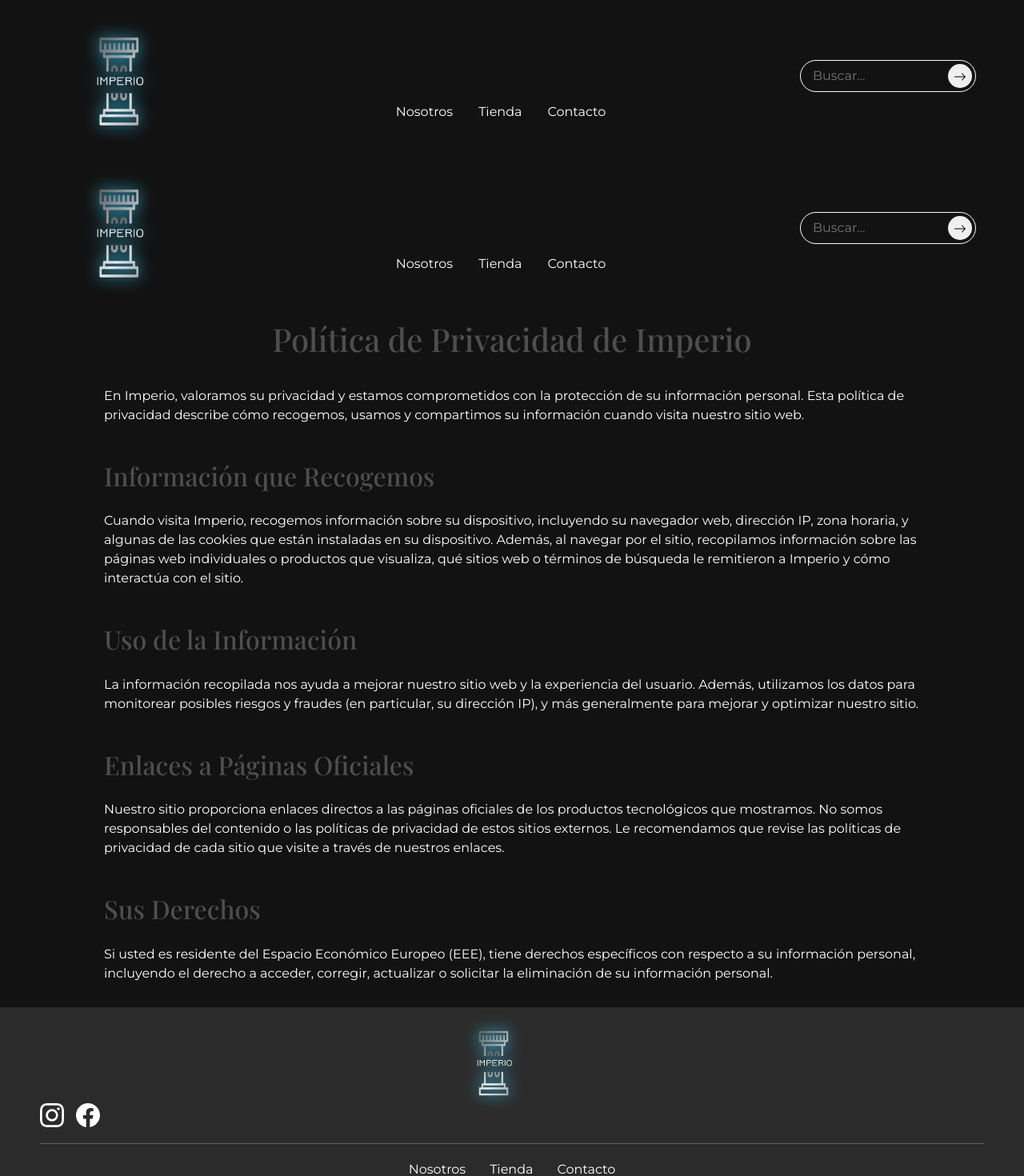
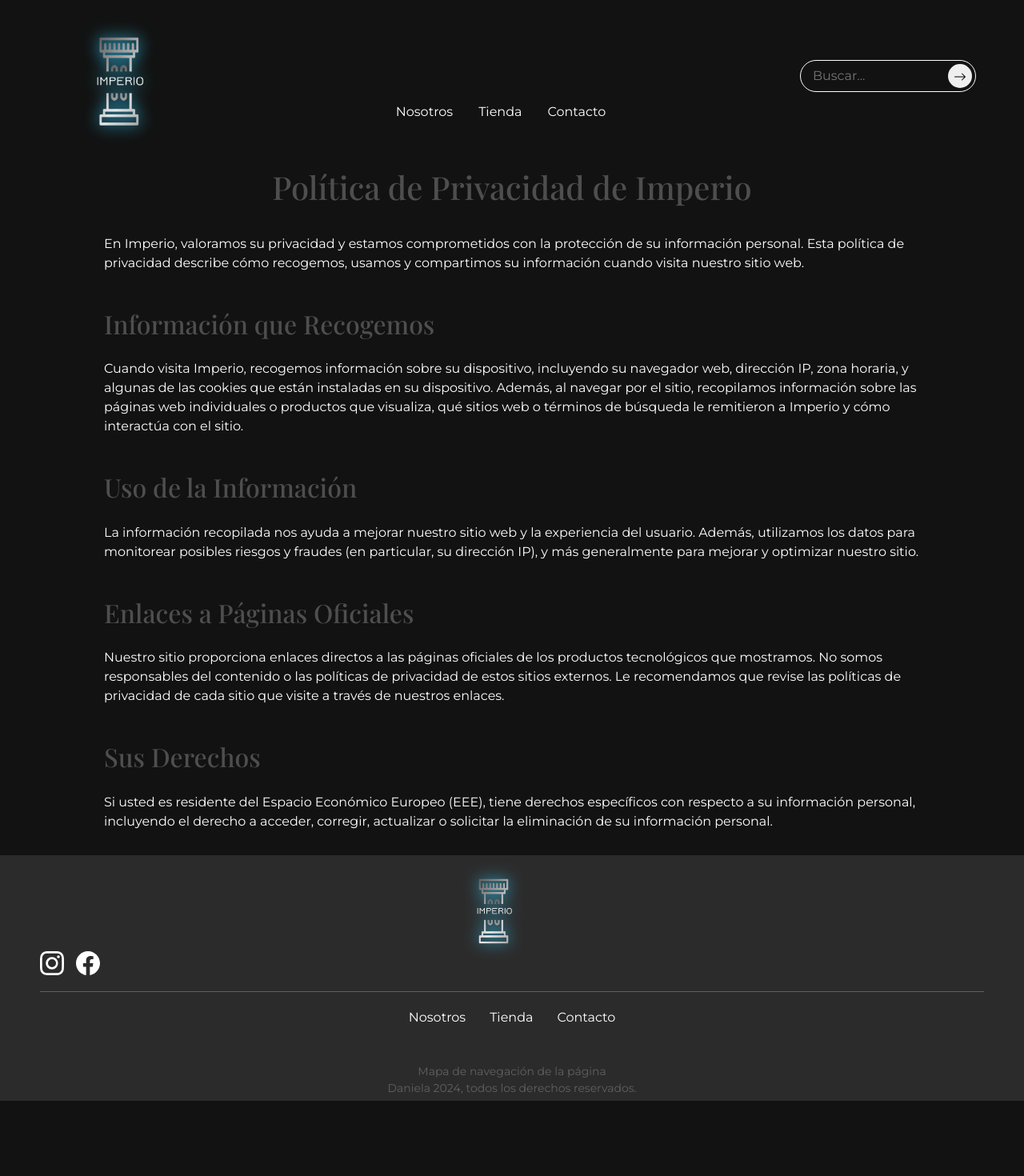
Before and after one commit to Sala-A/IMPERIO, a React (Vite) app: page /PrivacyPolicy in a window 1280 px wide. Shown: the top 1470 px of the page at 80% size. After the commit the page ends 1376 px from the top, so only its background shows below. Built offline with nearby package versions, Linux system fonts and the light colour scheme; a web font is replaced by a local one.

Commit message:
Pagina de politicas de privacidad

```diff
--- a/src/Components/Page/PrivacyPolicy.jsx.jsx
+++ b/src/Components/Page/PrivacyPolicy.jsx.jsx
@@ -1,11 +1,6 @@
-import Footer from "../Common/Footer";
-import Navbar from "../Common/Navbar";
-import ScrollToTopButton from "../Common/ScrollToTopButton";
-
 export default function PrivacyPolicy() {
   return (
     <>
-      <Navbar />
       <div className="privacy-policy">
         <h1 id="title-privacy-policy">Política de Privacidad de Imperio</h1>
         <p className="privacy-paragraph">
@@ -46,8 +41,6 @@ export default function PrivacyPolicy() {
           eliminación de su información personal.
         </p>
       </div>
-      <ScrollToTopButton />
-      <Footer />
     </>
   );
 }
```
